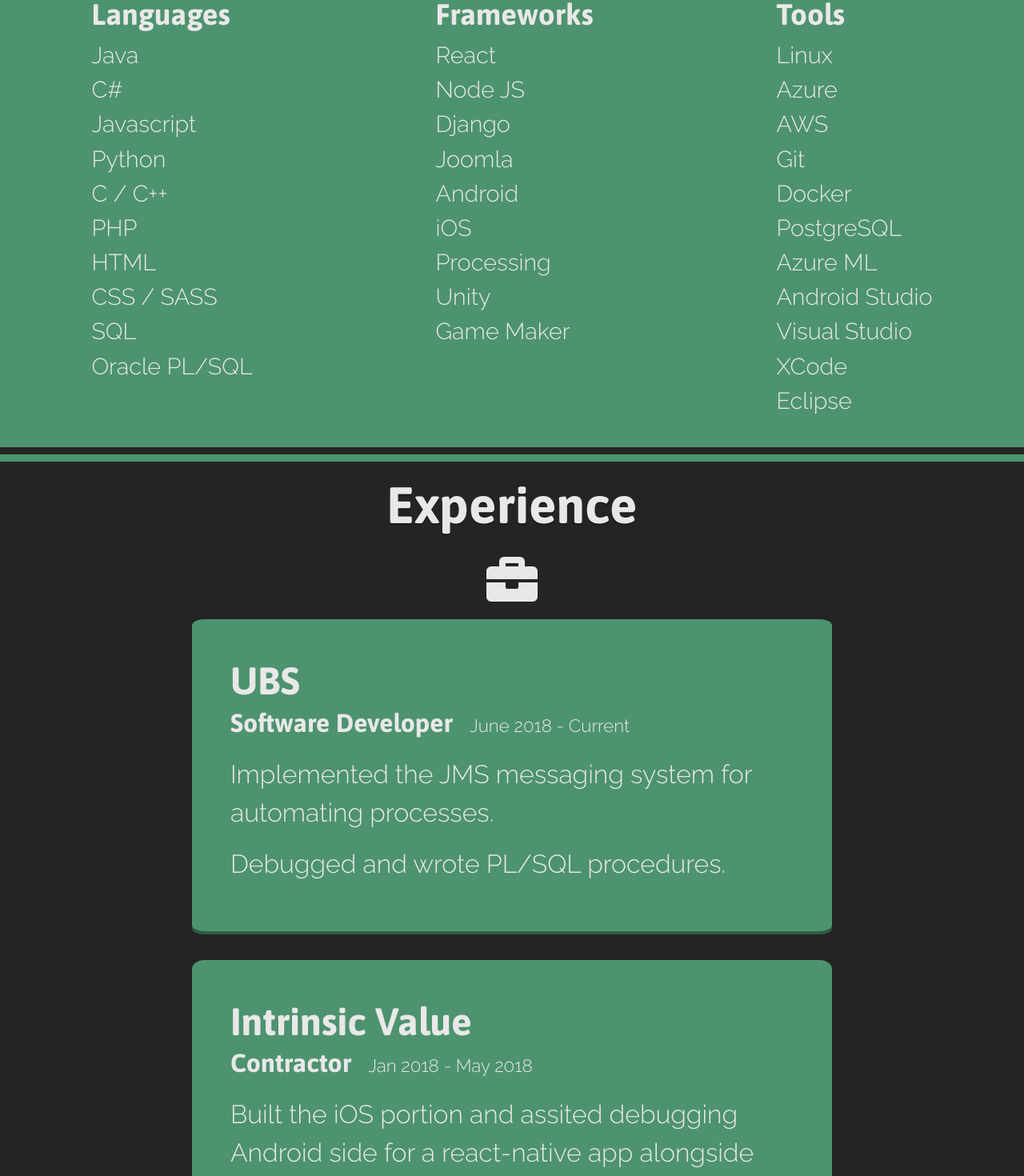
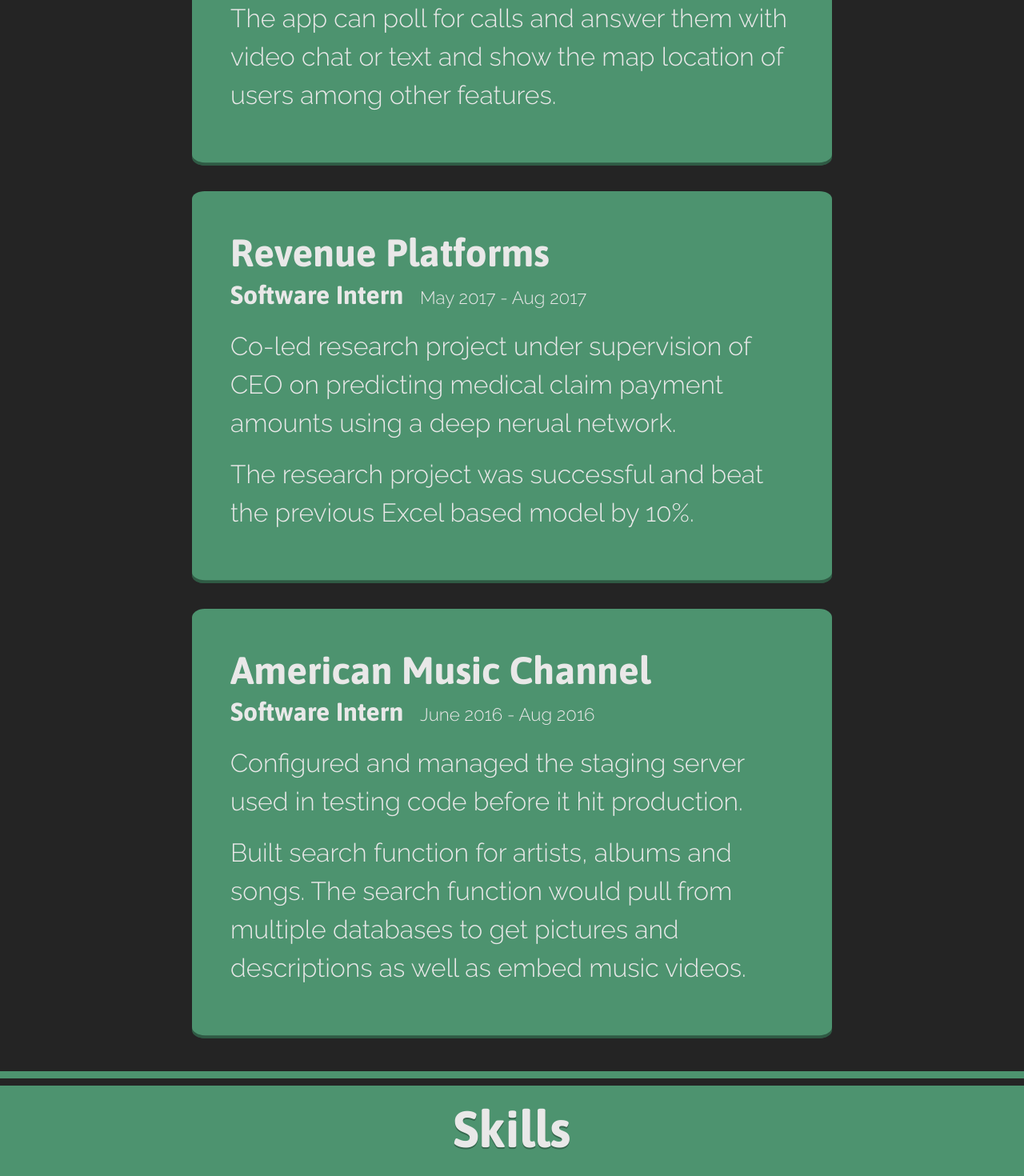
Before and after one commit to ConnorAustin/PersonalWebsite, a React (Create React App) app: page / in a window 1280 px wide. Shown: the part 2900-4370 px from the top of the page at 80% size. Built offline with nearby package versions, Linux system fonts and the light colour scheme; a web font is replaced by a local one.

Commit message:
moved ordering

```diff
--- a/src/App.jsx
+++ b/src/App.jsx
@@ -13,9 +13,10 @@
         <div>
           <Intro />
           <Me />
+          <Experience />
+          <Skills />
           <Projects />
-          <Skills />
-          <Experience />
+
         </div>
     );
   }
```
